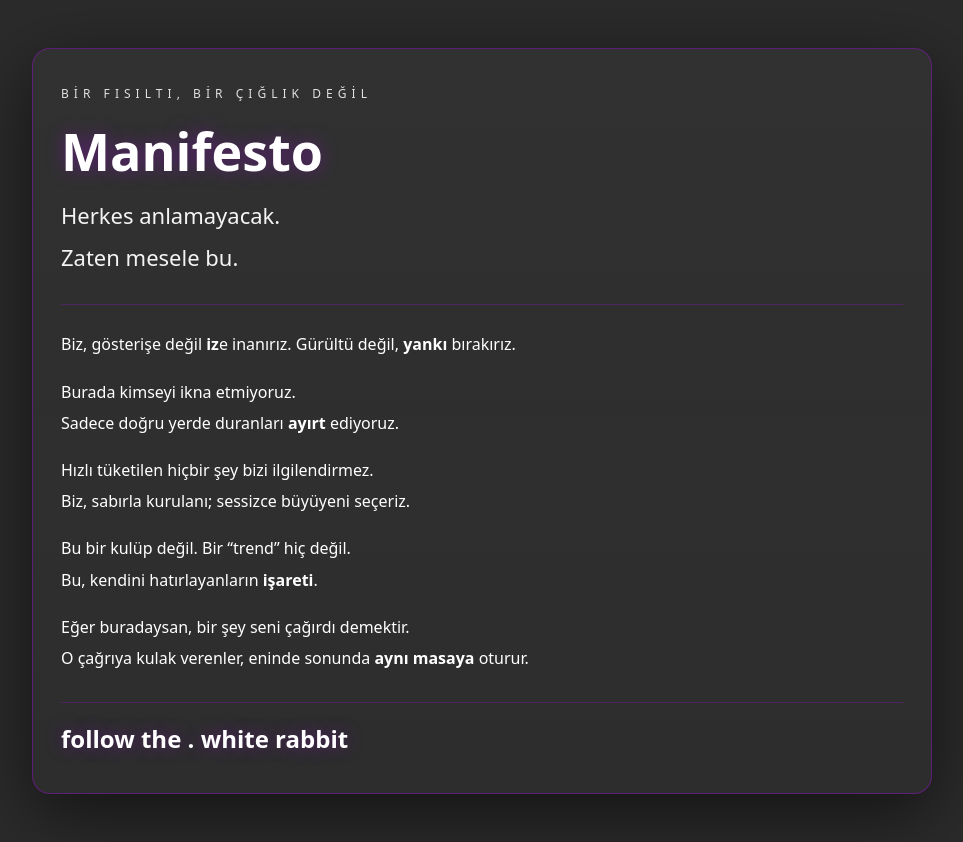
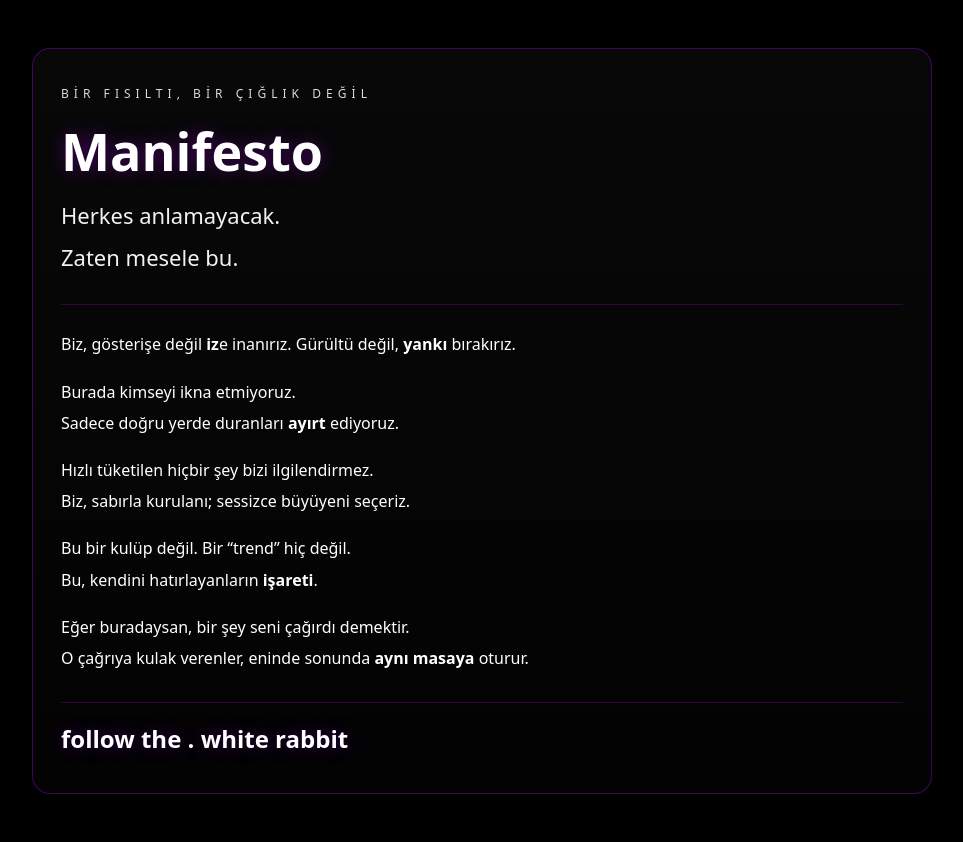
Before and after one commit to mekin1982me-art/follow-the-white-rabbit, a Next.js app: page /manifesto in a window 1280 px wide. Shown: the whole page, without its empty margins (158-1121 px from the left). Built offline with nearby package versions, Linux system fonts and the light colour scheme.

Commit message:
Update page.tsx

```diff
--- a/app/manifesto/page.tsx
+++ b/app/manifesto/page.tsx
@@ -3,7 +3,7 @@ export default function ManifestoPage() {
     <main
       style={{
         minHeight: "100vh",
-        background: "#2b2b2b", // koyu füme
+        background: "#010101", // siyah
         color: "#ffffff", // beyaz
         display: "flex",
         alignItems: "center",
```
